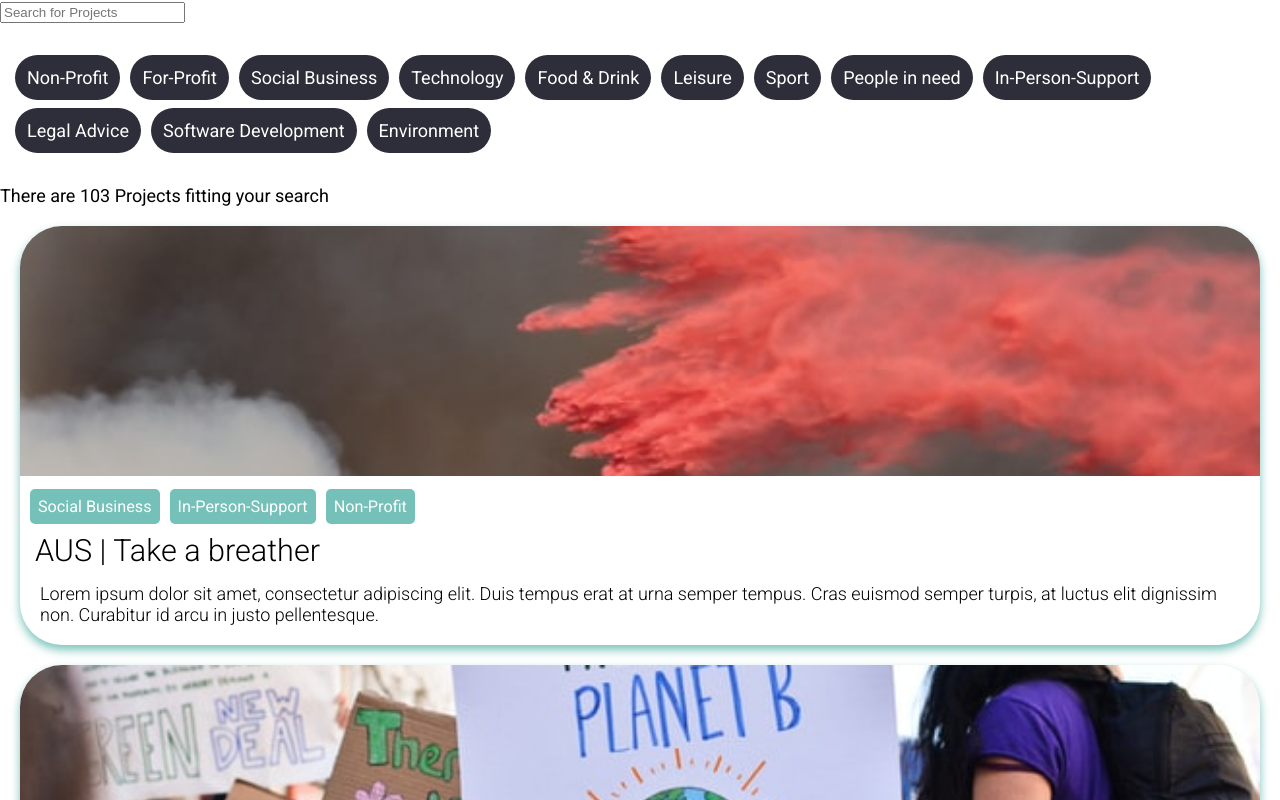
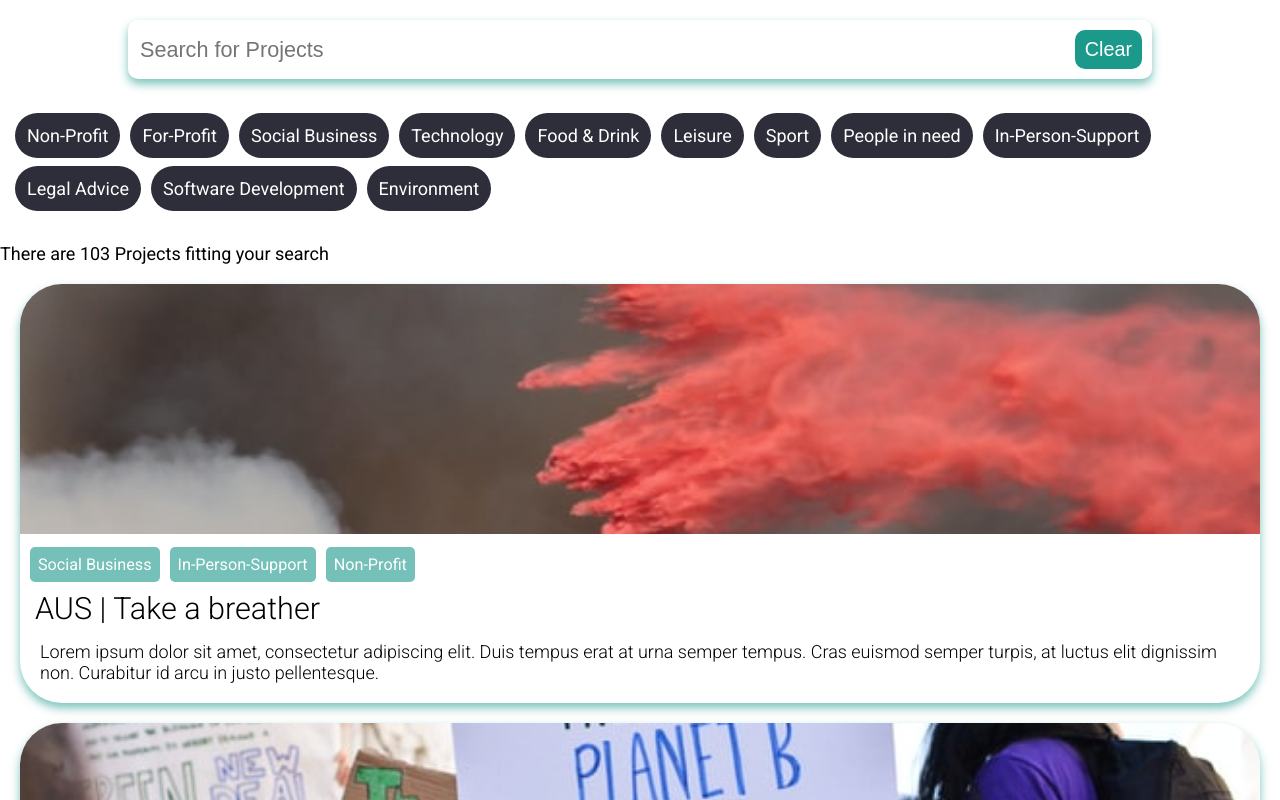
Before and after one commit to constantingoeldel/capstone-project, a React (Create React App) app: page / in a window 1280 px wide. Shown: the top 800 px of the page. Built offline with nearby package versions, Linux system fonts and the light colour scheme.

Commit message:
Search bar reset and styling

```diff
--- a/src/App.js
+++ b/src/App.js
@@ -13,10 +13,6 @@ export default function App() {
   useEffect(() => {
     setProjects(sortByTags(selectedTags, searchTerm))
   }, [selectedTags, searchTerm])
-
-  // useEffect(() => {
-  //   setProjects(searchTerm)
-  // }, [searchTerm])
   return (
     <>
       <Search onSearch={onSearch} />
--- a/src/components/Search.js
+++ b/src/components/Search.js
@@ -3,7 +3,51 @@ import styled from 'styled-components/macro'
 import PropTypes from 'prop-types'
 
 export default function Search({ onSearch }) {
-  return <Input placeholder='Search for Projects' onChange={onSearch} />
+  return (
+    <Form onSubmit={(event) => event.preventDefault()}>
+      <Input name='input' placeholder='Search for Projects' onChange={onSearch} />
+      <Button type='button' onClick={resetInput}>
+        Clear
+      </Button>
+    </Form>
+  )
+  function resetInput(event) {
+    event.target.form.input.value = ''
+    onSearch({
+      target: {
+        value: '',
+      },
+    })
+  }
 }
 
-const Input = styled.input``
+Search.propTypes = {
+  onSearch: PropTypes.func.isRequired,
+}
+const Form = styled.form`
+  box-shadow: 0 5px 10px rgba(27, 153, 139, 0.58);
+  padding: 10px;
+  border-radius: 10px;
+  width: 80%;
+  margin: 20px 10%;
+  display: flex;
+  justify-content: space-between;
+`
+const Input = styled.input`
+  font-size: 120%;
+  border: 0;
+  outline: 0;
+  border-radius: 5em;
+  box-sizing: border-box;
+  width: 70%;
+`
+const Button = styled.button`
+  background-color: #1b998b;
+  border: 0;
+  outline: 0;
+  border-radius: 10px;
+  box-sizing: border-box;
+  color: white;
+  font-size: 110%;
+  padding: 8px 10px;
+`
```
